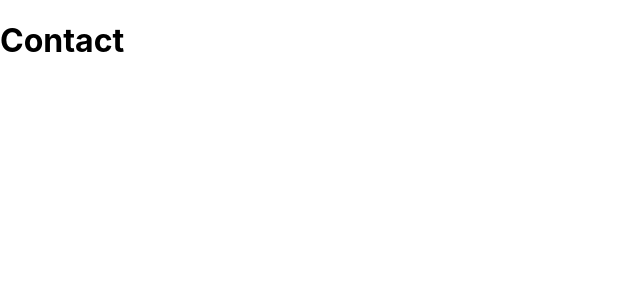
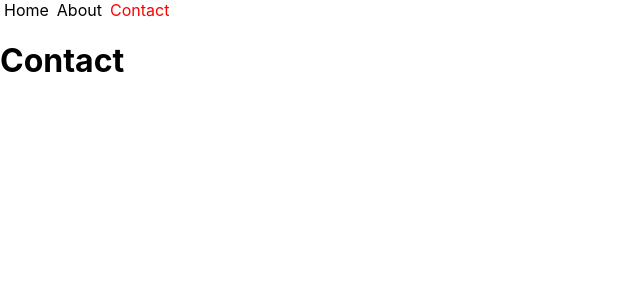
Before and after one commit to szkola-reacta/booking, a Next.js app: page /contact in a window 1280 px wide. Shown: the top 300 px of the page, without its empty margins (0-640 px from the left). Built offline with nearby package versions, Linux system fonts and the light colour scheme.

Commit message:
feat: first layout

```diff
--- a/src/components/Menu.js
+++ b/src/components/Menu.js
@@ -10,7 +10,7 @@ const NavLink = forwardRef(({ href, onClick, children }, ref) => {
       href={href}
       onClick={onClick}
       ref={ref}
-      style={{ color: router.pathname === href ? 'red' : 'black' }}
+      style={{ padding: 4, color: router.pathname === href ? 'red' : 'black' }}
     >
       {children}
     </a>
--- /dev/null
+++ b/src/components/layouts/Main.js
@@ -0,0 +1,22 @@
+import Head from 'next/head';
+import Menu from '../Menu';
+
+const Layout = ({ children }) => {
+  return (
+    <>
+      <Head>
+        <title>Create Next App</title>
+        <meta name="description" content="Generated by create next app" />
+        <link rel="icon" href="/favicon.ico" />
+      </Head>
+      <div>
+        <Menu />
+        <main>
+          {children}
+        </main>
+      </div>
+    </>
+  );
+}
+
+export default Layout;
--- a/src/pages/_app.js
+++ b/src/pages/_app.js
@@ -1,7 +1,13 @@
 import '../styles/globals.css'
 
+import MainLayout from '../components/layouts/Main';
+
 function MyApp({ Component, pageProps }) {
-  return <Component {...pageProps} />
+  return (
+    <MainLayout>
+      <Component {...pageProps} />
+    </MainLayout>
+  );
 }
 
 export default MyApp
--- a/src/pages/contact.js
+++ b/src/pages/contact.js
@@ -1,8 +1,15 @@
+import Head from 'next/head';
+
 function Contact() {
   return (
-    <div>
-      <h1>Contact</h1>
-    </div>
+    <>
+      <Head>
+        <title>Contact</title>
+      </Head>
+      <div>
+        <h1>Contact</h1>
+      </div>
+    </>
   );
 }
 
```
Also changed, not shown: src/pages/index.js (+1 -9 lines).
